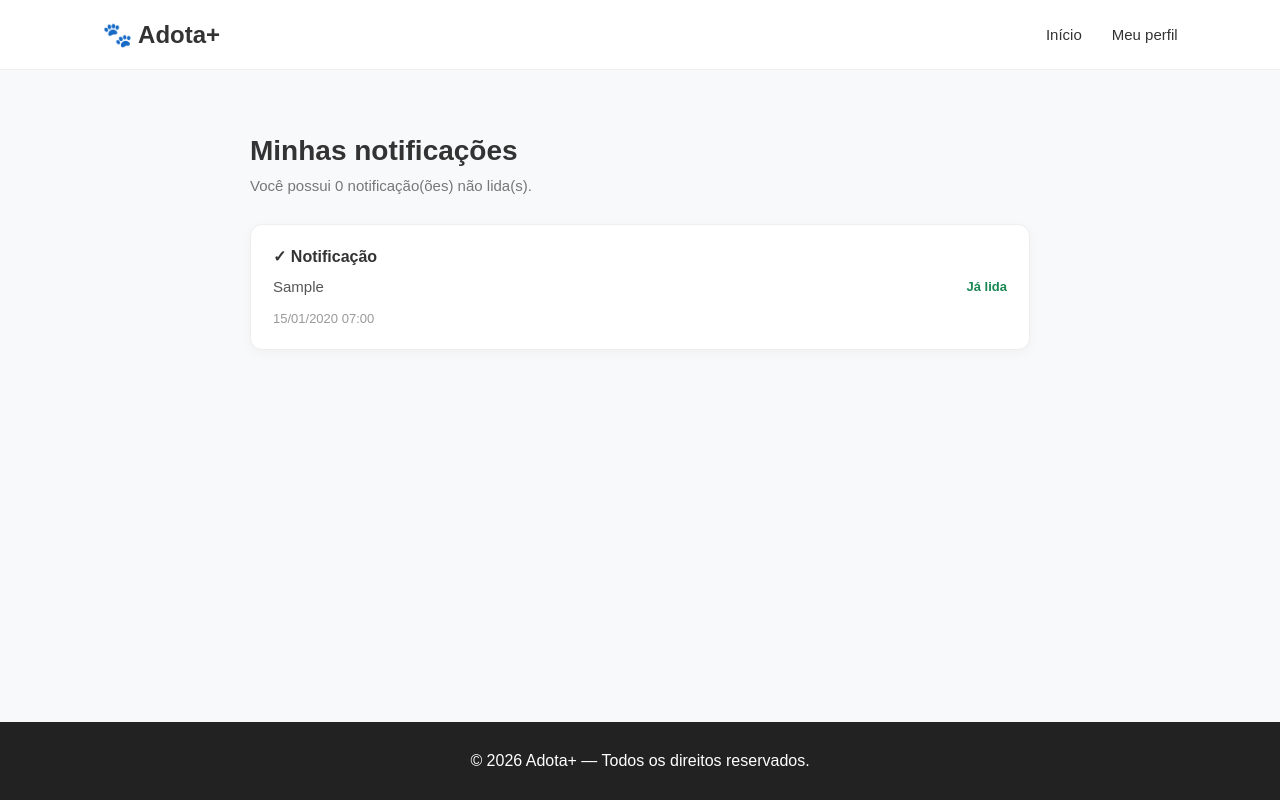
After one commit to igoroliveira77/AdotaMais, a Django app: page /notificacoes/ in a window 1280 px wide. The commit adds this page. Run offline with Django 5.2, Linux system fonts and the light colour scheme; a user stored in the database is signed in; tables that the repository leaves empty hold one stand-in row (values such as "Sample post").

Commit message:
feat: adiciona sistema de notificações

```diff
--- a/core/models.py
+++ b/core/models.py
@@ -152,3 +152,31 @@ class MensagemContato(models.Model):
 
     def __str__(self):
         return f'{self.nome} - {self.assunto}'
+
+
+class Notificacao(models.Model):
+    usuario = models.ForeignKey(
+        'auth.User',
+        on_delete=models.CASCADE,
+        related_name='notificacoes'
+    )
+
+    solicitacao = models.ForeignKey(
+        SolicitacaoAdocao,
+        on_delete=models.CASCADE,
+        related_name='notificacoes'
+    )
+
+    mensagem = models.CharField(max_length=255)
+
+    data_criacao = models.DateTimeField(auto_now_add=True)
+
+    lida = models.BooleanField(default=False)
+
+    class Meta:
+        verbose_name = 'notificação'
+        verbose_name_plural = 'notificações'
+        ordering = ['-data_criacao']
+
+    def __str__(self):
+        return f'{self.usuario.username} - {self.mensagem}'
--- a/core/static/core/css/style.css
+++ b/core/static/core/css/style.css
@@ -1696,9 +1696,6 @@ footer {
     color: #e96b4b;
     text-decoration: underline;
 }
-
-
-
 
 /* TELA DE CONFIRMAÇÃO DE RECUPERAÇÃO */
 
@@ -1746,3 +1743,162 @@ footer {
 .recuperacao-botao:hover {
     opacity: 0.88;
 }
+
+
+/* PÁGINA DE NOTIFICAÇÕES */
+
+.notificacoes-container {
+    width: 90%;
+    max-width: 780px;
+    margin: 65px auto;
+    min-height: 55vh;
+}
+
+.notificacoes-cabecalho {
+    margin-bottom: 30px;
+}
+
+.notificacoes-cabecalho h1 {
+    color: #333;
+    font-size: 28px;
+    margin-bottom: 10px;
+}
+
+.notificacoes-cabecalho p {
+    color: #777;
+    font-size: 15px;
+}
+
+.notificacoes-lista {
+    display: flex;
+    flex-direction: column;
+    gap: 16px;
+}
+
+.notificacao-card {
+    display: flex;
+    align-items: center;
+    justify-content: space-between;
+    gap: 20px;
+    padding: 22px;
+    background: #fff;
+    border: 1px solid #eee;
+    border-radius: 12px;
+    box-shadow: 0 3px 12px rgba(0, 0, 0, 0.04);
+}
+
+.notificacao-card.nao-lida {
+    border-left: 4px solid #ff7a59;
+    background-color: #fffaf7;
+}
+
+.notificacao-conteudo h3 {
+    color: #333;
+    font-size: 16px;
+    margin-bottom: 10px;
+}
+
+.notificacao-conteudo p {
+    color: #555;
+    font-size: 15px;
+    margin-bottom: 10px;
+    line-height: 1.5;
+}
+
+.notificacao-conteudo > span {
+    color: #999;
+    font-size: 13px;
+}
+
+.btn-marcar-lida {
+    padding: 10px 16px;
+    border: none;
+    border-radius: 7px;
+    background-color: #ff7a59;
+    color: #fff;
+    font-size: 13px;
+    font-weight: 600;
+    cursor: pointer;
+    transition: opacity 0.2s;
+}
+
+.btn-marcar-lida:hover {
+    opacity: 0.85;
+}
+
+.notificacao-lida {
+    color: #198754;
+    font-size: 13px;
+    font-weight: 600;
+}
+
+.notificacoes-vazio {
+    text-align: center;
+    background: #fff;
+    padding: 45px 25px;
+    border-radius: 12px;
+    border: 1px solid #eee;
+}
+
+.notificacoes-vazio h2 {
+    color: #333;
+    margin-bottom: 12px;
+}
+
+.notificacoes-vazio p {
+    color: #777;
+    line-height: 1.6;
+    margin-bottom: 25px;
+}
+
+@media (max-width: 600px) {
+    .notificacao-card {
+        flex-direction: column;
+        align-items: flex-start;
+    }
+
+    .notificacao-card form,
+    .btn-marcar-lida {
+        width: 100%;
+    }
+
+    .notificacoes-cabecalho h1 {
+        font-size: 23px;
+    }
+}
+
+/* ESTRUTURA DA PÁGINA DE NOTIFICAÇÕES */
+
+.pagina-notificacoes {
+    min-height: 100vh;
+    display: flex;
+    flex-direction: column;
+}
+
+.pagina-notificacoes .notificacoes-container {
+    flex: 1;
+}
+
+
+/* NOTIFICAÇÕES NA NAVBAR */
+
+.link-notificacoes {
+    display: inline-flex;
+    align-items: center;
+    gap: 6px;
+    position: relative;
+}
+
+.contador-notificacoes {
+    display: inline-flex;
+    align-items: center;
+    justify-content: center;
+    min-width: 19px;
+    height: 19px;
+    padding: 0 5px;
+    border-radius: 50px;
+    background-color: #ff7a59;
+    color: #fff;
+    font-size: 11px;
+    font-weight: 700;
+}
--- /dev/null
+++ b/core/templates/core/minhas_notificacoes.html
@@ -0,0 +1,113 @@
+
+{% load static %}
+
+<!DOCTYPE html>
+<html lang="pt-BR">
+
+<head>
+    <meta charset="UTF-8">
+    <meta name="viewport" content="width=device-width, initial-scale=1.0">
+
+    <title>Minhas notificações | Adota+</title>
+
+    <link rel="stylesheet" href="{% static 'core/css/style.css' %}?v=20">
+</head>
+
+<body class="pagina-notificacoes">
+
+    <header class="navbar">
+        <div class="logo">🐾 Adota+</div>
+
+        <nav>
+            <a href="{% url 'inicio' %}">Início</a>
+            <a href="{% url 'perfil' %}">Meu perfil</a>
+        </nav>
+    </header>
+
+    <main class="notificacoes-container">
+
+        <div class="notificacoes-cabecalho">
+            <h1>Minhas notificações</h1>
+
+            <p>
+                Você possui {{ total_nao_lidas }} notificação(ões) não lida(s).
+            </p>
+        </div>
+
+        <div class="notificacoes-lista">
+
+            {% for notificacao in notificacoes %}
+
+                <div class="notificacao-card {% if not notificacao.lida %}nao-lida{% endif %}">
+
+                    <div class="notificacao-conteudo">
+
+                        <h3>
+                            {% if not notificacao.lida %}
+                                🔔 Nova notificação
+                            {% else %}
+                                ✓ Notificação
+                            {% endif %}
+                        </h3>
+
+                        <p>{{ notificacao.mensagem }}</p>
+
+                        <span>
+                            {{ notificacao.data_criacao|date:"d/m/Y H:i" }}
+                        </span>
+
+                    </div>
+
+                    {% if not notificacao.lida %}
+
+                        <form method="POST"
+                              action="{% url 'marcar_notificacao_lida' notificacao.id %}">
+
+                            {% csrf_token %}
+
+                            <button type="submit" class="btn-marcar-lida">
+                                Marcar como lida
+                            </button>
+
+                        </form>
+
+                    {% else %}
+
+                        <span class="notificacao-lida">
+                            Já lida
+                        </span>
+
+                    {% endif %}
+
+                </div>
+
+            {% empty %}
+
+                <div class="notificacoes-vazio">
+                    <div class="recuperacao-icone">🔔</div>
+
+                    <h2>Nenhuma notificação</h2>
+
+                    <p>
+                        Quando houver atualizações nas suas solicitações
+                        de adoção, elas aparecerão aqui.
+                    </p>
+
+                    <a href="{% url 'minhas_solicitacoes' %}"
+                       class="recuperacao-botao">
+                        Ver minhas solicitações
+                    </a>
+                </div>
+
+            {% endfor %}
+
+        </div>
+
+    </main>
+
+    <footer>
+        <p>© 2026 Adota+ — Todos os direitos reservados.</p>
+    </footer>
+
+</body>
+</html>
--- a/core/urls.py
+++ b/core/urls.py
@@ -81,4 +81,18 @@ urlpatterns = [
     views.meus_favoritos,
     name='meus_favoritos'
     ),
+
+
+    path(
+        'notificacoes/',
+        views.minhas_notificacoes,
+        name='minhas_notificacoes'
+    ),
+
+    path(
+        'notificacao/<int:id>/ler/',
+        views.marcar_notificacao_lida,
+        name='marcar_notificacao_lida'
+    ),
+
 ]
--- a/core/views.py
+++ b/core/views.py
@@ -4,7 +4,7 @@ from django.contrib.auth.decorators import login_required
 from django.contrib import messages
 from django.contrib.auth.models import User
 from django.contrib.auth import update_session_auth_hash
-from .models import Animal, SolicitacaoAdocao, Favorito, MensagemContato
+from .models import Animal, SolicitacaoAdocao, Favorito, MensagemContato, Notificacao
 from django.contrib.admin.views.decorators import staff_member_required
 from django.db.models import Q
 from django.core.paginator import Paginator
@@ -73,11 +73,18 @@ def inicio(request):
     ).values_list('sexo', flat=True).distinct().order_by('sexo')
 
     animais_favoritos = []
+    total_notificacoes_nao_lidas = 0
 
     if request.user.is_authenticated:
         animais_favoritos = Favorito.objects.filter(
             usuario=request.user
         ).values_list('animal_id', flat=True)
+
+        total_notificacoes_nao_lidas = Notificacao.objects.filter(
+            usuario=request.user,
+            lida=False
+        ).count()
+
 
     contexto = {
         'animais': animais,
@@ -93,6 +100,7 @@ def inicio(request):
         'temperamento_selecionado': temperamento,
         'portes': Animal.PORTE_CHOICES,
         'temperamentos': Animal.TEMPERAMENTO_CHOICES,
+        'total_notificacoes_nao_lidas': total_notificacoes_nao_lidas,
         }
 
     return render(request, 'core/inicio.html', contexto)
@@ -341,6 +349,47 @@ def minhas_solicitacoes(request):
 
     return render(request, 'core/minhas_solicitacoes.html', contexto)
 
+
+@login_required(login_url='login')
+def minhas_notificacoes(request):
+    notificacoes = Notificacao.objects.filter(
+        usuario=request.user
+    )
+
+    total_nao_lidas = notificacoes.filter(lida=False).count()
+
+    contexto = {
+        'notificacoes': notificacoes,
+        'total_nao_lidas': total_nao_lidas,
+    }
+
+    return render(
+        request,
+        'core/minhas_notificacoes.html',
+        contexto
+    )
+
+
+@login_required(login_url='login')
+def marcar_notificacao_lida(request, id):
+    if request.method != 'POST':
+        return redirect('minhas_notificacoes')
+
+    notificacao = get_object_or_404(
+        Notificacao,
+        id=id,
+        usuario=request.user
+    )
+
+    notificacao.lida = True
+    notificacao.save(update_fields=['lida'])
+
+    messages.success(request, 'Notificação marcada como lida!')
+
+    return redirect('minhas_notificacoes')
+
+
+
 @login_required(login_url='login')
 def cancelar_solicitacao(request, id):
     if request.method != 'POST':
```
Also changed, not shown: core/admin.py (+27 -1 lines), core/templates/core/inicio.html (+13 -1 lines), core/migrations/0010_notificacao.py (added).
